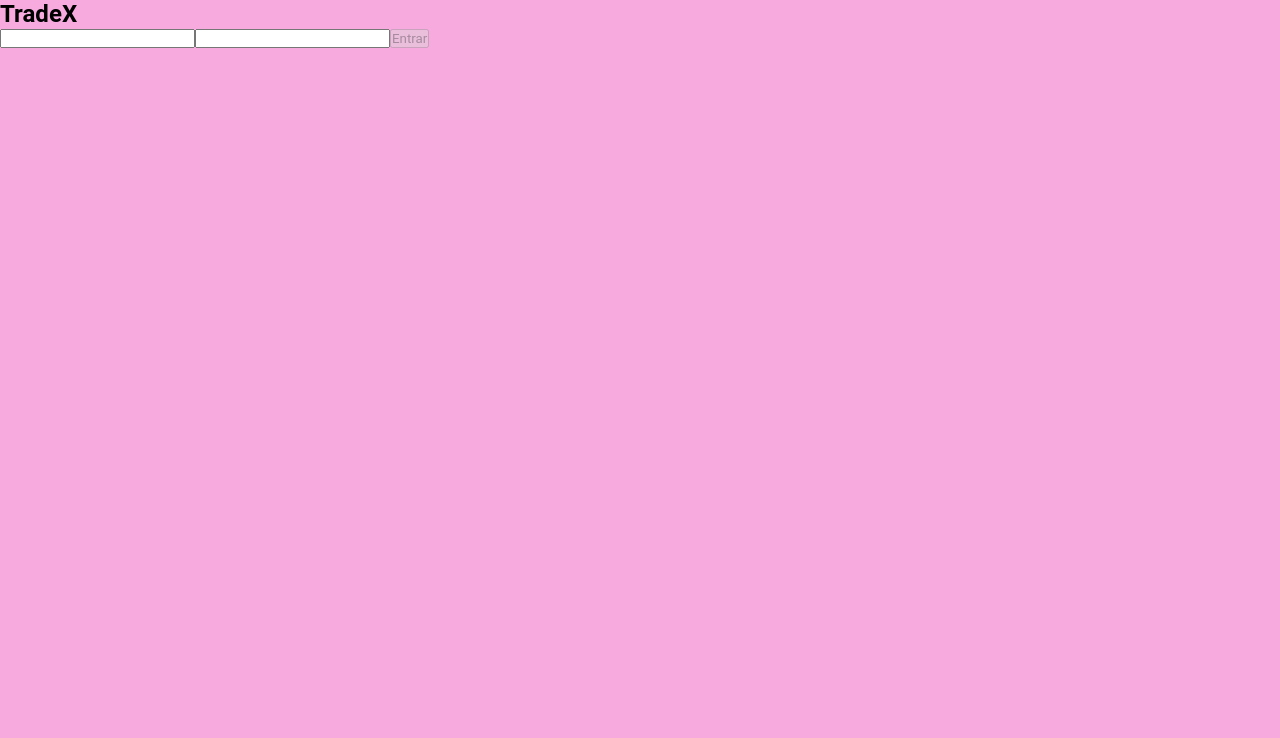
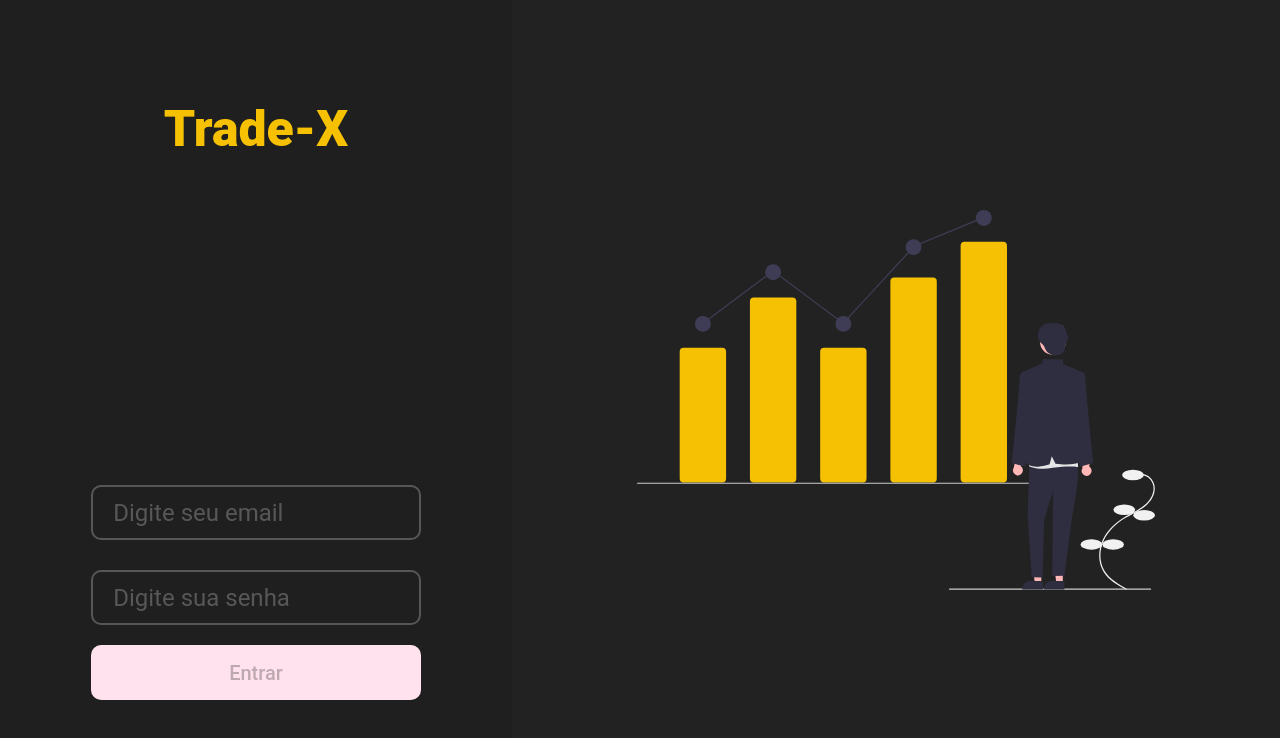
Before and after one commit to Kamila-hydalgo/desafio-tecnico-XP, a React (Create React App) app in the folder desafio-xp/: page / in a window 1280 px wide. Shown: the top 738 px of the page. Built offline with nearby package versions, Linux system fonts and the light colour scheme.

Commit message:
style: :art: estilização página de Login

```diff
--- a/desafio-xp/src/pages/Login/Login.js
+++ b/desafio-xp/src/pages/Login/Login.js
@@ -3,6 +3,8 @@ import { useDispatch } from 'react-redux';
 import { useNavigate } from 'react-router-dom';
 
 import { changeName, changePassword } from '../../redux/slices/user';
+import * as S from './style';
+import Logo from '../../images/logoLogin1.svg';
 
 function Login() {
   const [email, setEmail] = useState('');
@@ -33,32 +35,43 @@ function Login() {
   };
 
   return (
-    <section>
+    <S.Container>
+      <S.Content>
+        <h1>Trade-X</h1>
         <form>
-        <h1>TradeX</h1>
+          <label htmlFor="email">
             <input
               id="email"
               type="email"
               name="email"
+              placeholder="Digite seu email"
               value={email}
               onChange={handleChange}
             />
+          </label>
+          <label htmlFor="password">
             <input
               id="password"
               type="password"
               name="password"
+              placeholder="Digite sua senha"
               value={password}
               onChange={handleChange}
             />
-        <button
+          </label>
+          <S.Button
             type="button"
             disabled={isButtonDisabled()}
             onClick={handleClick}
           >
             Entrar
-        </button>
+          </S.Button>
         </form>
-    </section>
+      </S.Content>
+      <S.Aside>
+        <img src={Logo} alt="Imagem gráfico de trade" />
+      </S.Aside>
+    </S.Container>
   );
 }
 
--- /dev/null
+++ b/desafio-xp/src/pages/Login/style.js
@@ -0,0 +1,106 @@
+import styled from 'styled-components';
+
+export const Container = styled.div`
+  width: 100vw;
+  max-width: 1980px;
+  height: 100vh;
+
+
+  display: flex;
+  align-items: center;
+`;
+
+export const Aside = styled.div`
+  width: 100%;
+  height: 100%;
+  display: flex;
+  justify-content: center;
+  align-items: center;
+
+  img {
+    width: calc(100% - 250px)
+  }
+`;
+
+export const Content = styled.div`
+  min-width: 40%;
+  width: 40%;
+  height: 100%;
+  background-color: ${({ theme }) => theme.colors.primary.background};
+
+  padding: 100px 50px 100px;
+
+  display: flex;
+  flex-direction: column;
+  justify-content: space-between;
+  align-items: center;
+
+  h1 {
+    color: #F6C103;
+    font-size: 50px;
+    font-weight: 900;
+  }
+
+  form {
+    width: 80%;
+    display: flex;
+    flex-direction: column;
+
+    label {
+      display: flex;
+      flex-direction: column;
+      font-size: 18px;
+      color: #ffffff90;
+
+      input {
+        height: 55px;
+        margin: 10px 0 20px;
+        outline: none;
+        background-color: transparent;
+        border: 2px solid #ffffff40;
+        border-radius: 10px;
+        color: #ffffff40;
+        font-size: 24px;
+        padding-left: 20px;
+        transition: all 0.4s ease-in-out;
+
+        ::placeholder {
+          color: #ffffff40;
+        }
+
+        :hover {
+          border: 2px solid #F6C103;
+          color: #F7C606;
+        }
+        :focus {
+          border: 2px solid #F6C103;
+          color: #F7C606;
+        }
+      }
+    }
+  }
+`;
+export const Button = styled.button`
+  width: 100%;
+  height: 55px;
+  background-color: #F6C103;
+  border: none;
+  border-radius: 10px;
+  color: #fff;
+  font-size: 20px;
+  font-weight: 500;
+  transition: all 0.2s ease-in;
+
+  :hover {
+    background-color: #F7C606;
+  }
+  :active {
+    background-color: #b20425;
+  }
+
+  :disabled {
+    background-color: #ffe2ed;
+    color: #00000040;
+    cursor: not-allowed;
+  }
+`;
--- a/desafio-xp/src/styles/themes/default.js
+++ b/desafio-xp/src/styles/themes/default.js
@@ -1,8 +1,8 @@
 export default {
   colors: {
-    background: '#F6AADE',
+    background: '#222222',
     primary: {
-      background: '#3F3D56',
+      background: '#1F1F1F',
       main: '#FF6584',
     },
   },
```
Also changed, not shown: desafio-xp/src/images/logoLogin1.svg (added). Lines whose indentation alone changed are shown as unchanged.
